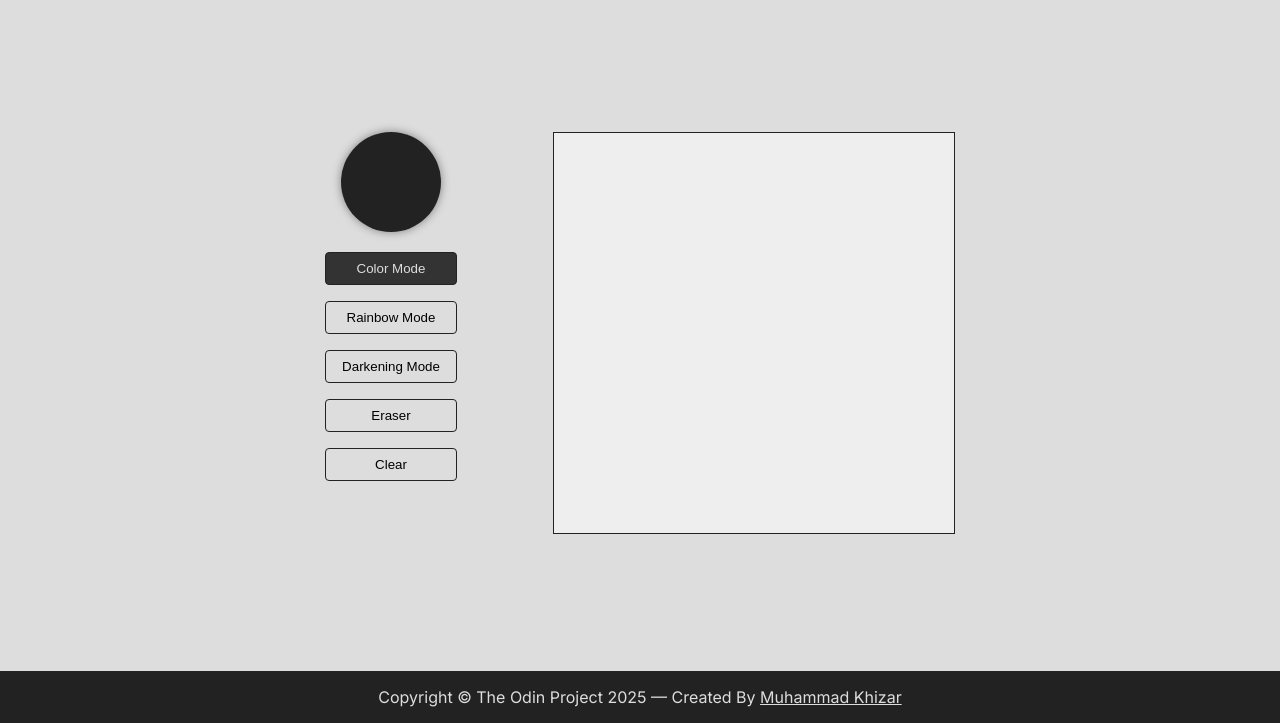
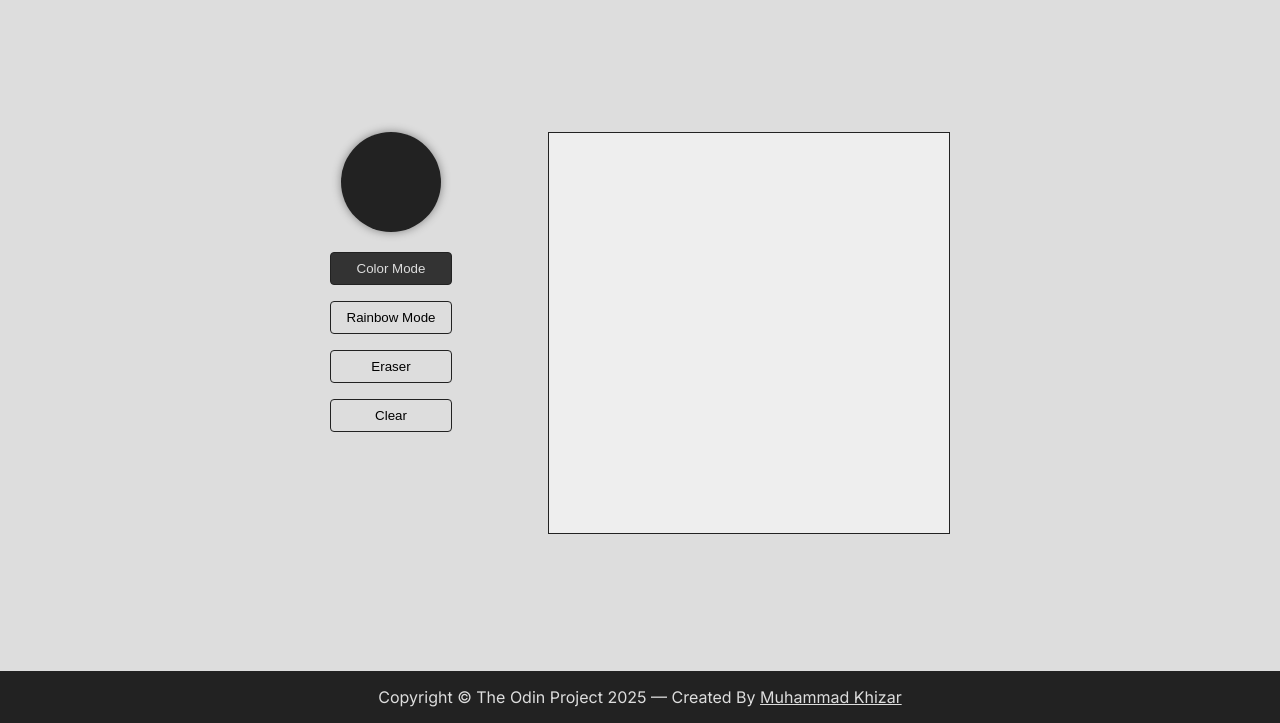
Before and after one commit to mhmkhizar/odin-etch-a-sketch, a plain HTML site: page index.html in a window 1280 px wide. Shown: the part 77-800 px from the top of the page. Drawn offline with Linux system fonts and the light colour scheme.

Commit message:
Remove darkening mode button from color picker

```diff
--- a/index.html
+++ b/index.html
@@ -38,9 +38,6 @@
               <button type="button" class="button" id="rainbowMode">
                 Rainbow Mode
               </button>
-              <button type="button" class="button" id="darkeningMode">
-                Darkening Mode
-              </button>
               <button type="button" class="button" id="Eraser">Eraser</button>
               <button type="button" class="button" id="Clear">Clear</button>
             </div>
```
